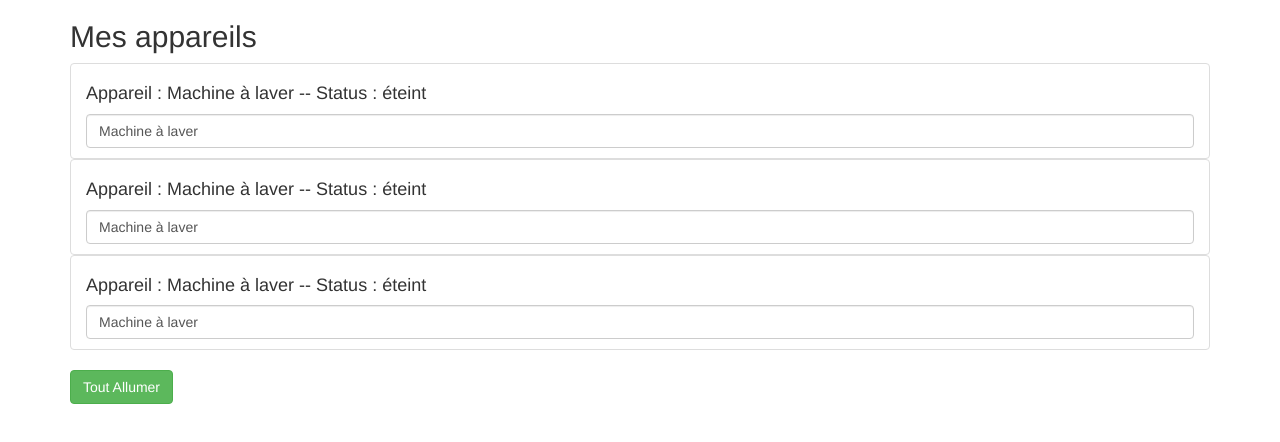
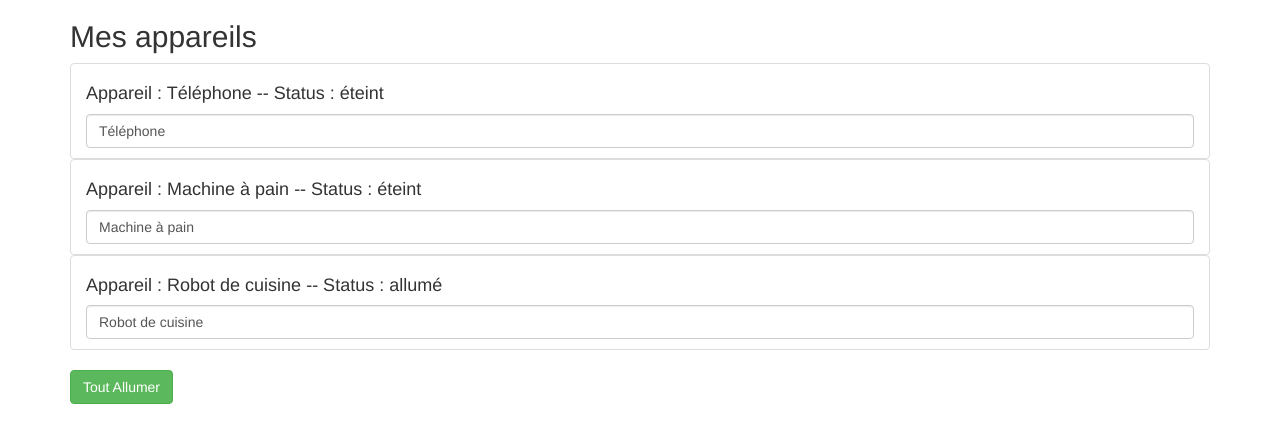
Before and after one commit to Cynnah/AngularProject-OC, an Angular app: page / in a window 1280 px wide. Shown: the top 442 px of the page. Built offline with nearby package versions, Linux system fonts and the light colour scheme.

Commit message:
creation on personnalised binding

```diff
--- a/src/app/app.component.html
+++ b/src/app/app.component.html
@@ -4,9 +4,9 @@
     <div class="col-xs-12">
       <h2>Mes appareils</h2>
       <ul class="list-group">
-        <app-appareil></app-appareil>
-        <app-appareil></app-appareil>
-        <app-appareil></app-appareil>
+        <app-appareil [appareilName]="appareilOne" [appareilStatus]="'éteint'"></app-appareil>
+        <app-appareil [appareilName]="appareilTwo" [appareilStatus]="'éteint'"></app-appareil>
+        <app-appareil [appareilName]="appareilThree" [appareilStatus]="'allumé'"></app-appareil>
       </ul>
       <button class="btn btn-success" [disabled]="!isAuth" (click)="onAllumer()">Tout Allumer </button>
     </div>
--- a/src/app/app.component.ts
+++ b/src/app/app.component.ts
@@ -7,6 +7,11 @@ import { Component } from '@angular/core';
 })
 export class AppComponent {
   isAuth = false;
+
+  appareilOne = 'Téléphone';
+  appareilTwo = 'Machine à pain';
+  appareilThree = 'Robot de cuisine';
+
   constructor() {
     setTimeout(
       () => {
--- a/src/app/appareil/appareil.component.ts
+++ b/src/app/appareil/appareil.component.ts
@@ -1,4 +1,4 @@
-import { Component, OnInit } from '@angular/core';
+import { Component, Input, OnInit } from '@angular/core';
 
 @Component({
   selector: 'app-appareil',
@@ -7,8 +7,8 @@ import { Component, OnInit } from '@angular/core';
 })
 export class AppareilComponent implements OnInit {
 
-  appareilName = 'Machine à laver';
-  appareilStatus = 'éteint';
+  @Input() appareilName: string;
+  @Input() appareilStatus: string;
 
   constructor() { }
 
```
